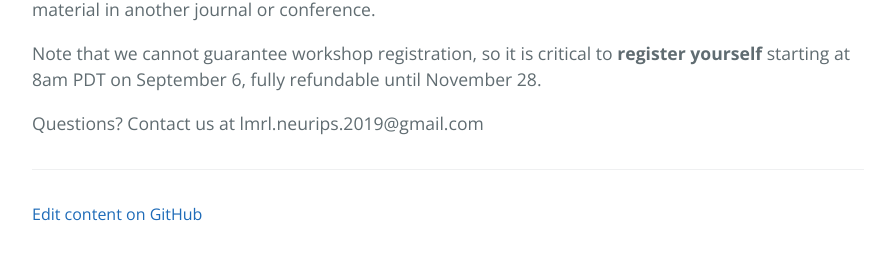
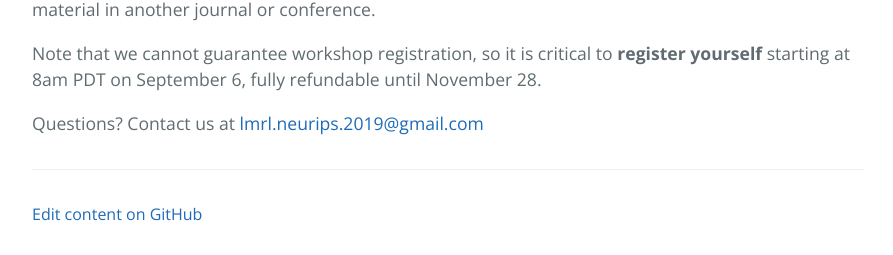
Before and after one commit to lmrl-bio/lmrl-bio.github.io, a Jekyll site: the page built from call.md, in a window 1280 px wide and 900 px high, scrolled down 1555 px. Shown: the part 642-897 px from the top of the window, without its empty margins (192-1085 px from the left). Built offline with Jekyll 4.4.1, drawn with Linux system fonts in a browser that asks for light colours; part of the change alters nothing that is shown.

```diff
--- a/call.md
+++ b/call.md
@@ -49,4 +49,4 @@ Abstracts will be evaluated through double-blind review for originality, clarity
 
 Note that we cannot guarantee workshop registration, so it is critical to **register yourself** starting at 8am PDT on September 6, fully refundable until November 28.
 
-Questions? Contact us at lmrl.neurips.2019@gmail.com
+Questions? Contact us at <a href = "mailto: lmrl.neurips.2019@gmail.com">lmrl.neurips.2019@gmail.com</a>
```
